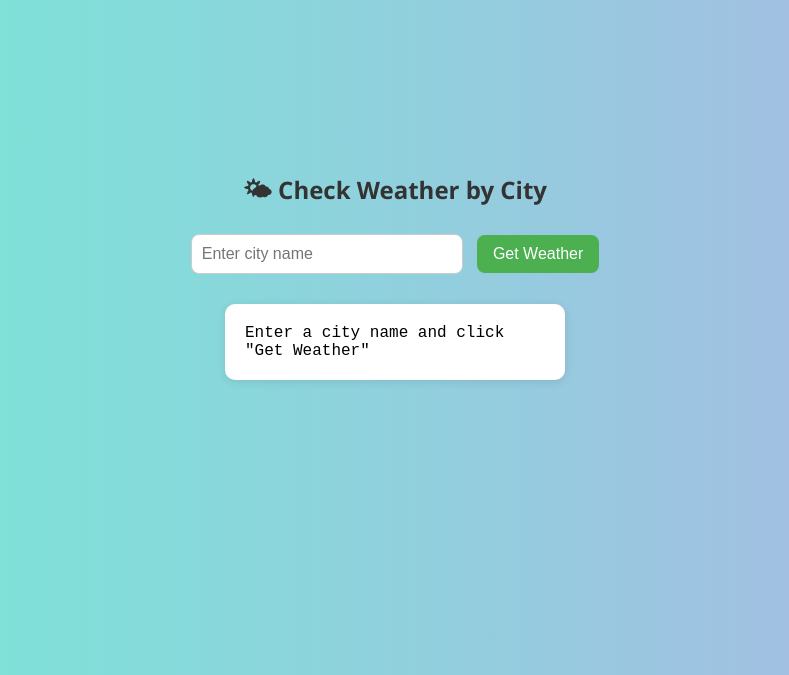
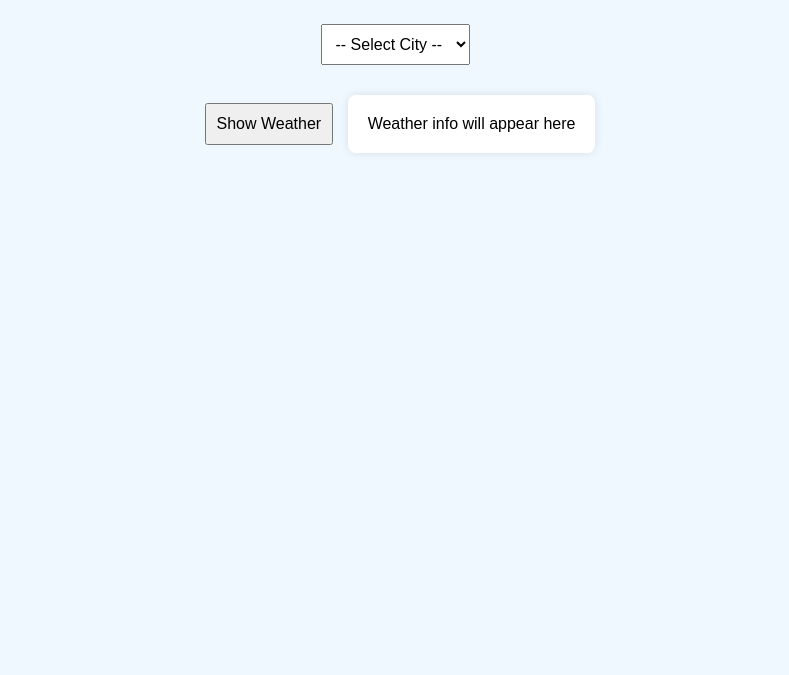
Before and after one commit to devashree-sawant/my-static-website, a plain HTML site: page index.html in a window 1280 px wide. Shown: the part 125-800 px from the top of the page, without its empty margins (245-1034 px from the left). Drawn offline with Linux system fonts and the light colour scheme.

Commit message:
Update index.html

```diff
--- a/index.html
+++ b/index.html
@@ -1,102 +1,71 @@
 <!DOCTYPE html>
-<html lang="en">
+<html>
 <head>
-  <meta charset="UTF-8">
-  <title>Weather Finder</title>
+  <title>Simple Weather App</title>
   <style>
     body {
-      font-family: 'Segoe UI', sans-serif;
-      background: linear-gradient(to right, #74ebd5, #acb6e5);
-      display: flex;
-      flex-direction: column;
-      align-items: center;
-      justify-content: center;
-      height: 100vh;
-      margin: 0;
+      font-family: Arial;
+      background: #f0f8ff;
+      text-align: center;
+      padding: 50px;
     }
-
-    h2 {
-      color: #333;
-      margin-bottom: 20px;
+    select, button {
+      padding: 10px;
+      margin: 10px;
+      font-size: 16px;
     }
-
-    input[type="text"] {
-      padding: 10px;
-      font-size: 16px;
-      border: 1px solid #ccc;
+    .result {
+      margin-top: 20px;
+      padding: 20px;
+      background: #ffffff;
       border-radius: 8px;
-      width: 250px;
-      margin-right: 10px;
-    }
-
-    button {
-      padding: 10px 16px;
-      font-size: 16px;
-      background-color: #4CAF50;
-      color: white;
-      border: none;
-      border-radius: 8px;
-      cursor: pointer;
-    }
-
-    button:hover {
-      background-color: #45a049;
-    }
-
-    pre {
-      background-color: white;
-      padding: 20px;
-      border-radius: 10px;
-      margin-top: 30px;
-      width: 300px;
-      box-shadow: 0 2px 10px rgba(0, 0, 0, 0.1);
-      white-space: pre-wrap;
-      font-size: 16px;
+      box-shadow: 0 0 10px rgba(0,0,0,0.1);
+      display: inline-block;
     }
   </style>
 </head>
 <body>
-  <h2>🌤 Check Weather by City</h2>
-  <div>
-    <input type="text" id="cityInput" placeholder="Enter city name">
-    <button onclick="getWeather()">Get Weather</button>
-  </div>
-  <pre id="output">Enter a city name and click "Get Weather"</pre>
+
+  <h2>🌤 Simple Weather App</h2>
+
+  <select id="city">
+    <option value="">-- Select City --</option>
+    <option value="Mumbai">Mumbai</option>
+    <option value="Delhi">Delhi</option>
+    <option value="Chennai">Chennai</option>
+    <option value="Kolkata">Kolkata</option>
+  </select>
+  <br>
+  <button onclick="showWeather()">Show Weather</button>
+
+  <div class="result" id="output">Weather info will appear here</div>
 
   <script>
-    async function getWeather() {
-      const city = document.getElementById('cityInput').value.trim();
+    function showWeather() {
+      const city = document.getElementById('city').value;
       const output = document.getElementById('output');
-      output.textContent = '📍 Fetching coordinates...';
 
-      try {
-        const geoRes = await fetch(https://nominatim.openstreetmap.org/search?format=json&q=${encodeURIComponent(city)});
-        const geoData = await geoRes.json();
+      if (!city) {
+        output.textContent = "⚠ Please select a city.";
+        return;
+      }
 
-        if (!geoData.length) {
-          output.textContent = '❌ City not found.';
-          return;
-        }
+      // Simulated temperature and wind
+      const temperature = Math.floor(Math.random() * 10) + 25;
+      const windSpeed = Math.floor(Math.random() * 10) + 5;
 
-        const lat = geoData[0].lat;
-        const lon = geoData[0].lon;
+      // Current time
+      const now = new Date();
+      const time = now.toLocaleTimeString([], { hour: '2-digit', minute: '2-digit', hour12: true });
 
-        output.textContent = ✅ Coordinates found: lat ${lat}, lon ${lon}\n📡 Fetching weather...;
-
-        const weatherRes = await fetch(https://api.open-meteo.com/v1/forecast?latitude=${lat}&longitude=${lon}&current_weather=true);
-        const weatherData = await weatherRes.json();
-        const w = weatherData.current_weather;
-
-        output.textContent =
-          🌤 Weather in ${city}:\n\n +
-          🌡 Temperature: ${w.temperature}°C\n +
-          💨 Wind Speed: ${w.windspeed} km/h\n +
-          🕒 Time: ${w.time};
-      } catch (err) {
-        console.error(err);
-        output.textContent = '⚠ Error fetching weather.';
-      }
+      output.innerHTML = `
+        📍 City: ${city}<br>
+        🌡 Temperature: ${temperature}°C<br>
+        🌬 Wind Speed: ${windSpeed} km/h<br>
+        ⏰ Time: ${time}
+      `;
     }
   </script>
+
 </body>
 </html>
```
